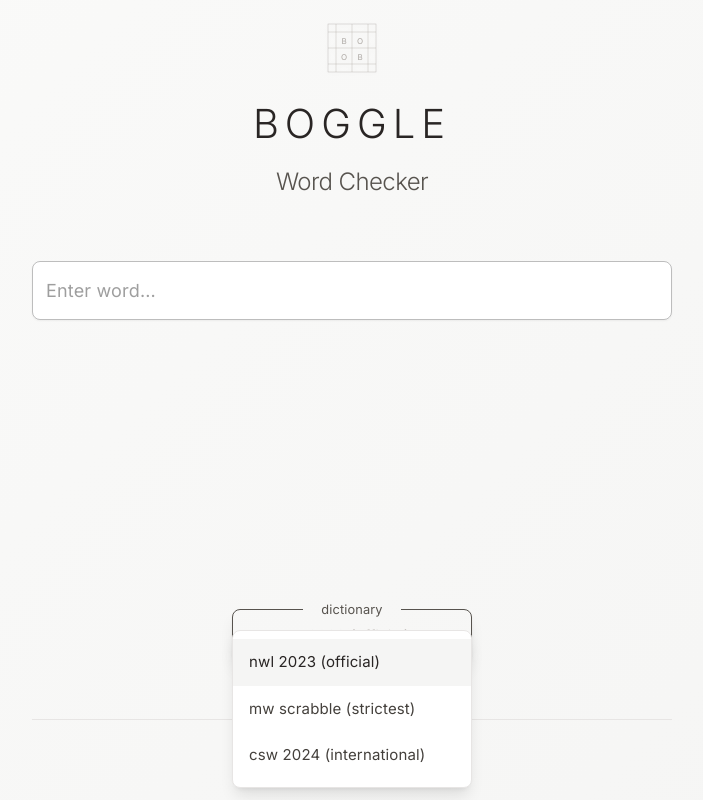
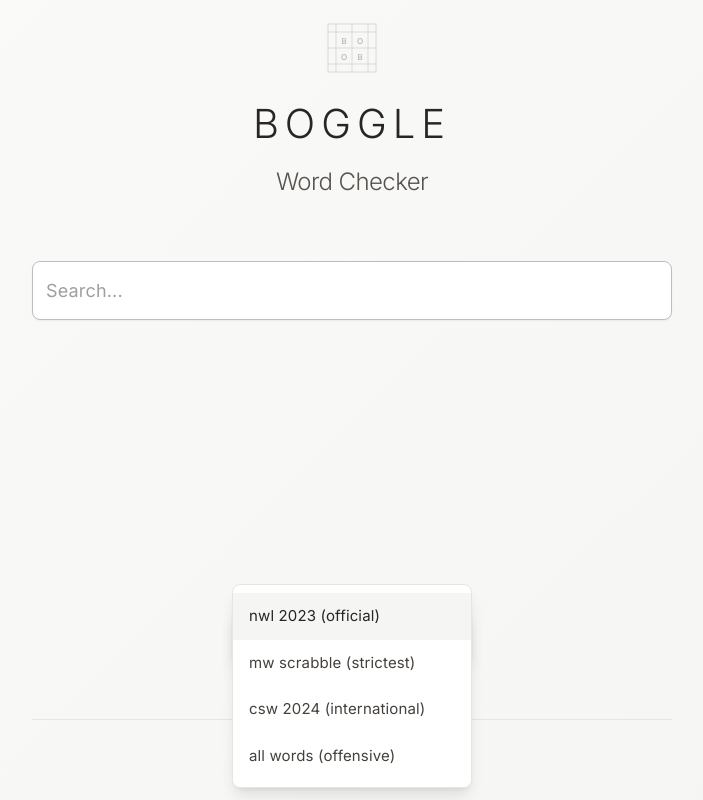
Before and after one commit to brettdevore/boggle-dictionary, a React (Vite) app: page / in a window 1280 px wide. Both pictures are taken after a click on the element "nwl 2023 (official)". Shown: the whole page, without its empty margins (288-991 px from the left). Built offline with nearby package versions, Linux system fonts and the light colour scheme; no server answers.

Commit message:
Reorder dictionary menu items - move NWL 2023 to top as default option

```diff
--- a/src/App.tsx
+++ b/src/App.tsx
@@ -11,7 +11,8 @@
 const DICTIONARY_FILE_MAP: Record<DictionaryType, string> = {
   'MW Scrabble': 'boggleDictionary.json',
   'NWL 2023': 'NWL2023.json',
-  'CSW 2024': 'CSW2024.json'
+  'CSW 2024': 'CSW2024.json',
+  'All Words': 'dictionary.json'
 };
 
 function App() {
@@ -92,7 +93,7 @@
               renderInput={(params) => (
                 <TextField
                   {...params}
-                  placeholder={dictionaryLoading ? "Enter word..." : "Enter word..."}
+                  placeholder={dictionaryLoading ? "Search..." : "Search..."}
                   variant="outlined"
                   fullWidth
                   className="search-field"
@@ -139,6 +140,7 @@
               <MenuItem value="NWL 2023">nwl 2023 (official)</MenuItem>
               <MenuItem value="MW Scrabble">mw scrabble (strictest)</MenuItem>
               <MenuItem value="CSW 2024">csw 2024 (international)</MenuItem>
+              <MenuItem value="All Words">all words (offensive)</MenuItem>
             </Select>
           </FormControl>
         </div>
```
